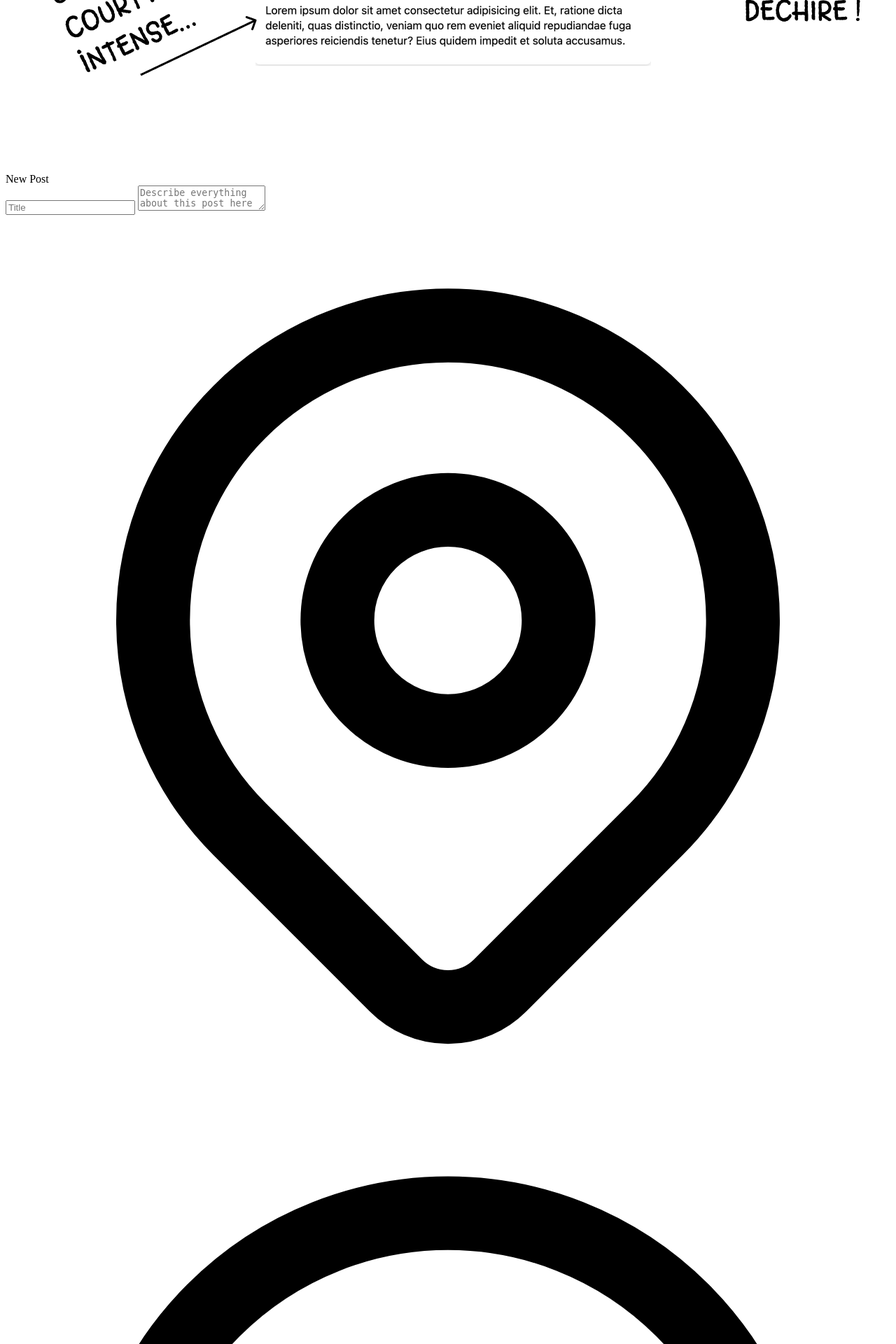
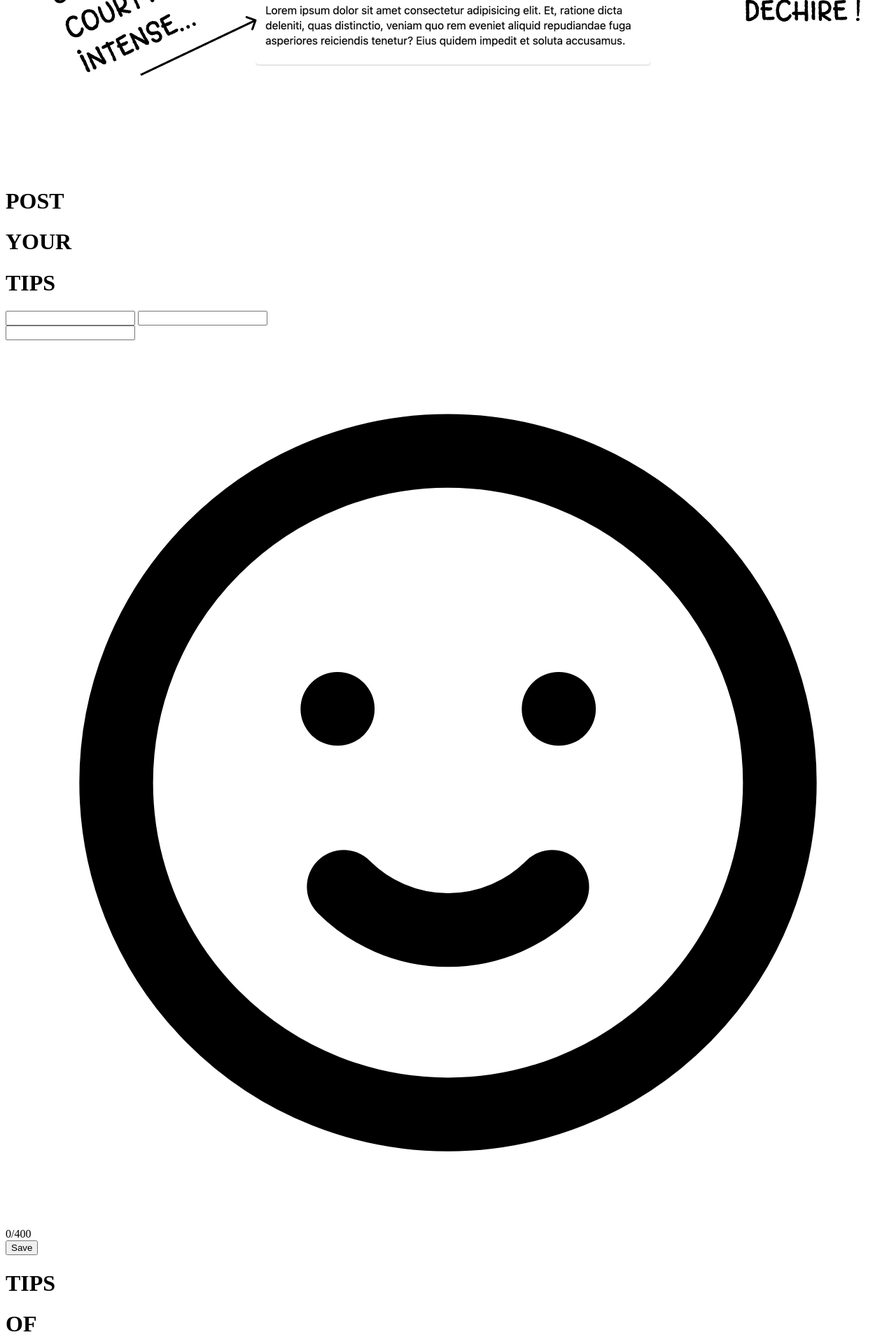
Before and after one commit to ET3317/travel-tips-website, a Symfony app: template templates/home/index.html.twig in a window 1280 px wide. Shown: the part 4442-6362 px from the top of the page at 70% size. Run offline with Twig, Linux system fonts and the light colour scheme; the template is opened without the code that fills it, so the values that code supplies are empty; form fields are guessed from the names that the template uses; some libraries are stand-ins or nearby versions.

Commit message:
post tip on home page

```diff
--- a/templates/forms/form_register.html.twig
+++ b/templates/forms/form_register.html.twig
@@ -1,6 +1,6 @@
 <!-- Login -->
 {{ form_errors(registrationForm) }}
-                        {{ form_start(registrationForm) }}
+                        {{ form_start(Form) }}
                         {{ form_row(registrationForm.firstname, {
                             label: 'Firstname'
                         }) }}
--- a/templates/home/index.html.twig
+++ b/templates/home/index.html.twig
@@ -38,35 +38,44 @@
 <div class="container-tips-home">
     <img class="good-tips-picture" src="/build/images/homepage-img/test-good-tips.png">
     <div class="form-post-tips">
-        <div class="heading text-center font-bold text-2xl m-10 text-gray-800 bg-gray">New Post</div>
-    <div class="editor mx-auto w-10/12 flex flex-col text-gray-800 border border-gray-300 p-4 shadow-lg max-w-xl">
-        <input class="title bg-gray-100 border border-gray-300 p-2 mb-4 outline-none" spellcheck="false" placeholder="Title" type="text">
-        <textarea class="description bg-gray-100 sec p-3 h-60 border border-gray-300 outline-none" spellcheck="false" placeholder="Describe everything about this post here"></textarea>
-        <!-- icons -->
-        <div class="icons flex text-gray-500 m-2">
-            <svg class="mr-2 cursor-pointer hover:text-gray-700 border rounded-full p-1 h-7" xmlns="http://www.w3.org/2000/svg" fill="none" viewBox="0 0 24 24" stroke="currentColor"><path stroke-linecap="round" stroke-linejoin="round" stroke-width="2" d="M17.657 16.657L13.414 20.9a1.998 1.998 0 01-2.827 0l-4.244-4.243a8 8 0 1111.314 0z" /><path stroke-linecap="round" stroke-linejoin="round" stroke-width="2" d="M15 11a3 3 0 11-6 0 3 3 0 016 0z" /></svg>
-            <svg class="mr-2 cursor-pointer hover:text-gray-700 border rounded-full p-1 h-7" xmlns="http://www.w3.org/2000/svg" fill="none" viewBox="0 0 24 24" stroke="currentColor"><path stroke-linecap="round" stroke-linejoin="round" stroke-width="2" d="M14.828 14.828a4 4 0 01-5.656 0M9 10h.01M15 10h.01M21 12a9 9 0 11-18 0 9 9 0 0118 0z" /></svg>
-            <svg class="mr-2 cursor-pointer hover:text-gray-700 border rounded-full p-1 h-7" xmlns="http://www.w3.org/2000/svg" fill="none" viewBox="0 0 24 24" stroke="currentColor"><path stroke-linecap="round" stroke-linejoin="round" stroke-width="2" d="M15.172 7l-6.586 6.586a2 2 0 102.828 2.828l6.414-6.586a4 4 0 00-5.656-5.656l-6.415 6.585a6 6 0 108.486 8.486L20.5 13" /></svg>
-            <div class="count ml-auto text-gray-400 text-xs font-semibold">0/400</div>
-        </div>
-        <!-- buttons -->
-        <div class="buttons flex">
-            <div class="btn border border-gray-300 p-1 px-4 font-semibold cursor-pointer text-gray-500 ml-auto">Cancel</div>
-            <div class="btn border border-indigo-500 p-1 px-4 font-semibold cursor-pointer text-gray-200 ml-2 bg-indigo-500">Post</div>
-        </div>
-    </div>
+
     </div>
 </div>
     <!--END OF POST TIPS -->
 
 <div class="text-center flex-col m-10">
-    <h1 class="text-4xl font-bold tracking-tight text-gray-900 sm:text-6xl uppercase">TIPS</h1>
+    <h1 class="text-4xl font-bold tracking-tight text-gray-900 sm:text-6xl uppercase">POST</h1>
+    <h1 class="text-4xl font-bold tracking-tight text-gray-900 sm:text-6xl uppercase">YOUR</h1>
+    <h1 class="text-4xl font-bold tracking-tight text-gray-900 sm:text-6xl uppercase mb-10">TIPS</h1>
+    {{ form_start(tipsForm) }}
+    <div class="editor mx-auto w-10/12 flex flex-col text-gray-800 border border-gray-300 p-4 shadow-lg max-w-xl">
+        {{ form_widget(tipsForm.title) }}
+        {{ form_widget(tipsForm.text) }}
+
+        <!-- Icons -->
+        <div class="icons flex text-gray-500 m-2">
+            {{ form_widget(tipsForm.imageFile) }}
+            <svg class="mr-2 cursor-pointer hover:text-gray-700 border rounded-full p-1 h-7" xmlns="http://www.w3.org/2000/svg" fill="none" viewBox="0 0 24 24" stroke="currentColor"><path stroke-linecap="round" stroke-linejoin="round" stroke-width="2" d="M14.828 14.828a4 4 0 01-5.656 0M9 10h.01M15 10h.01M21 12a9 9 0 11-18 0 9 9 0 0118 0z" /></svg>
+            <div class="count ml-auto text-gray-400 text-xs font-semibold">0/400</div>
+        </div>
+
+        <!-- Buttons -->
+        <div class="buttons flex">
+{#            <div class="btn border border-gray-300 p-1 px-4 font-semibold cursor-pointer text-gray-500 ml-auto">Cancel</div>#}
+{#            <div class="btn border border-indigo-500 p-1 px-4 font-semibold cursor-pointer text-gray-200 ml-2 bg-indigo-500" type="submit">Post</div>#}
+            <button class="w-full mt-4 px-4 py-2 tracking-wide text-white transition-colors duration-200 transform bg-gray-900 rounded-md hover:bg-blue-400 focus:outline-none focus:bg-blue-400 focus:ring focus:ring-blue-300 focus:ring-opacity-50">{{ button_label|default('Save') }}</button>
+        </div>
+    </div>
+    {{ form_end(tipsForm) }}
+
+    <h1 class="text-4xl font-bold tracking-tight text-gray-900 sm:text-6xl mt-10 uppercase">TIPS</h1>
     <h1 class="text-4xl font-bold tracking-tight text-gray-900 sm:text-6xl uppercase">OF</h1>
-    <h1 class="text-4xl font-bold tracking-tight text-gray-900 sm:text-6xl uppercase">COMMUNITY</h1>
+    <h1 class="text-4xl font-bold tracking-tight text-gray-900 sm:text-6xl mb-10 uppercase">COMMUNITY</h1>
 </div>
 
     <!-- PUBLISHED TIPS -->
-
+    {% for tip in tips %}
     {% include 'components/tips-card.html.twig' %}
+    {% endfor %}
     <!-- END OF PUBLISHED TIPS -->
 {% endblock %}
```
Also changed, not shown: src/Controller/HomeController.php (+24 -2 lines), src/Form/TipsType.php (+19 -10 lines), public/images/tips/jordan-6540d730500d6680770287.jpeg (added), public/images/tips/jordan-6540d7393599d809180342.jpeg (added), public/images/tips/notorious-6540d77533059654556701.jpeg (added), public/images/tips/spielberg-jurassic-6540d7f5b1820624013095.jpg (added), public/images/tips/spielberg-jurassic-6540d7fc85699777132624.jpg (added).
